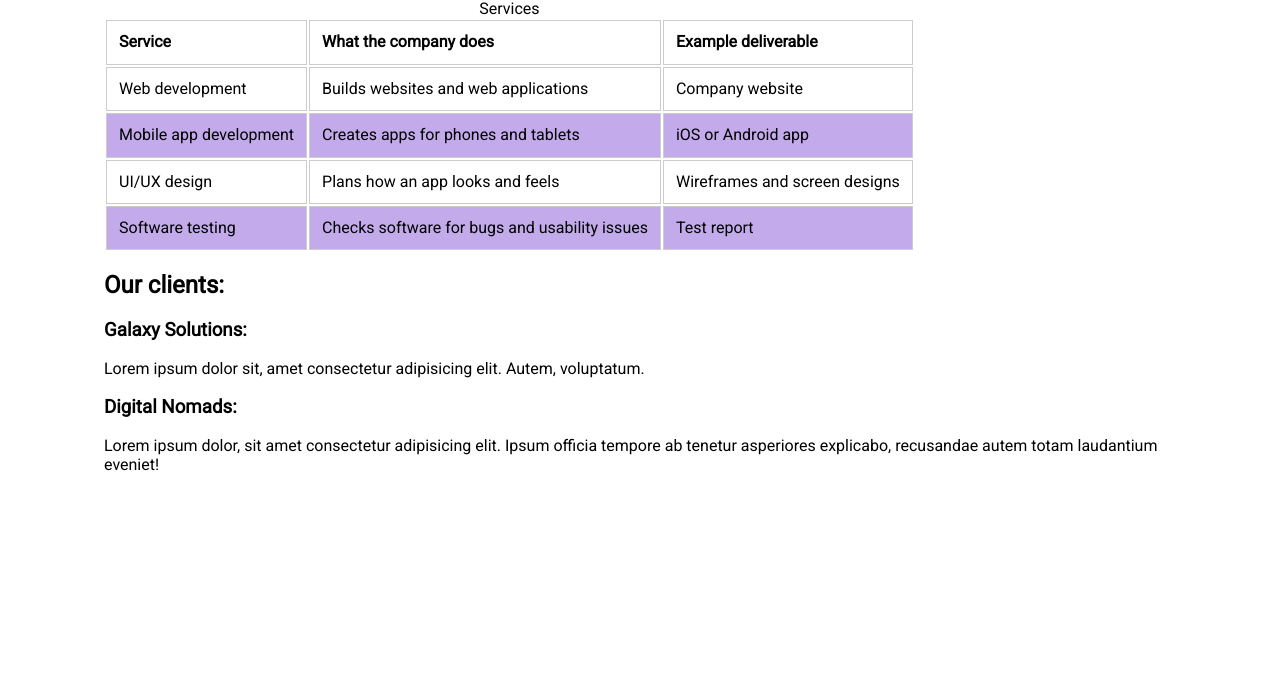
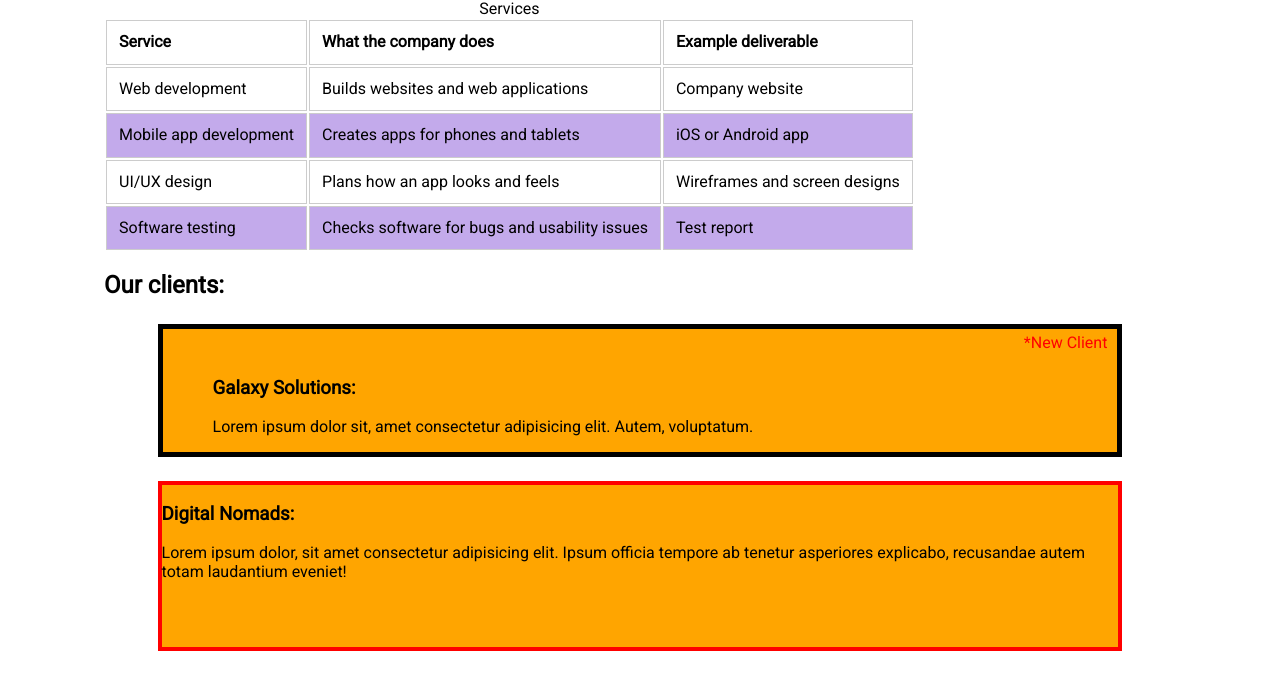
Before and after one commit to kvolchkov/full-stack-course, a plain HTML site: page pages/services.html in a window 1280 px wide. Shown: the part 222-897 px from the top of the page. Before the commit the page ends 800 px from the top, so only its background shows below. Drawn offline with Linux system fonts and the light colour scheme.

Commit message:
style: adjusted style

```diff
--- a/style/style.css
+++ b/style/style.css
@@ -26,18 +26,22 @@ body {
   overflow: auto;
 }
 
-.container.client.card-1 {
+.client.card-1 {
   position: relative;
   padding-top: 30px;
   padding-left: 50px;
   border: 5px solid #000;
   margin: 24px auto;
+  width: 90%;
+  background-color: orange;
 }
 
-.container.client.card-2 {
+.client.card-2 {
   padding-bottom: 50px;
   border: 4px solid red;
   margin: 24px auto;
+  width: 90%;
+  background-color: orange;
 }
 
 .card-1 .card__badge {
```
